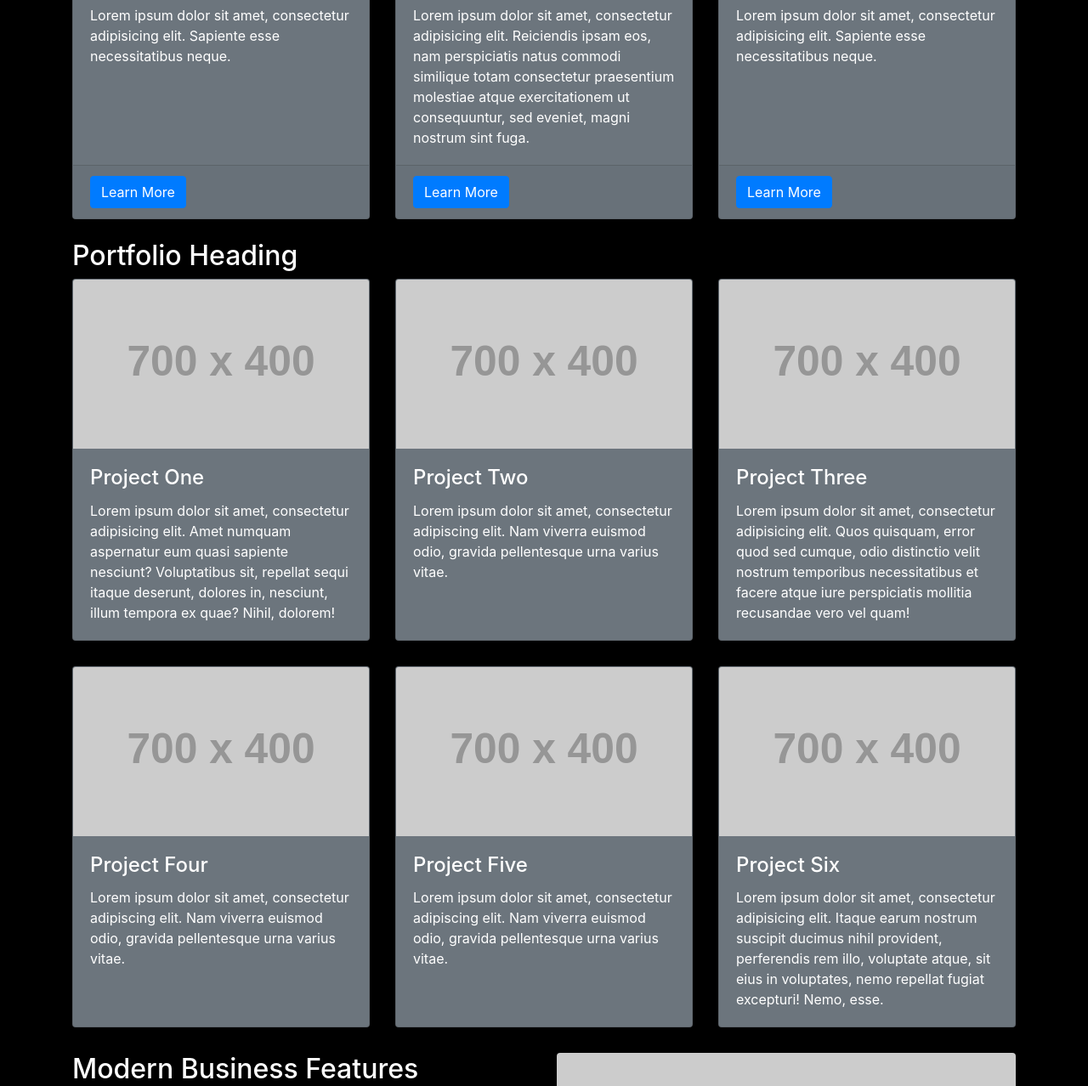
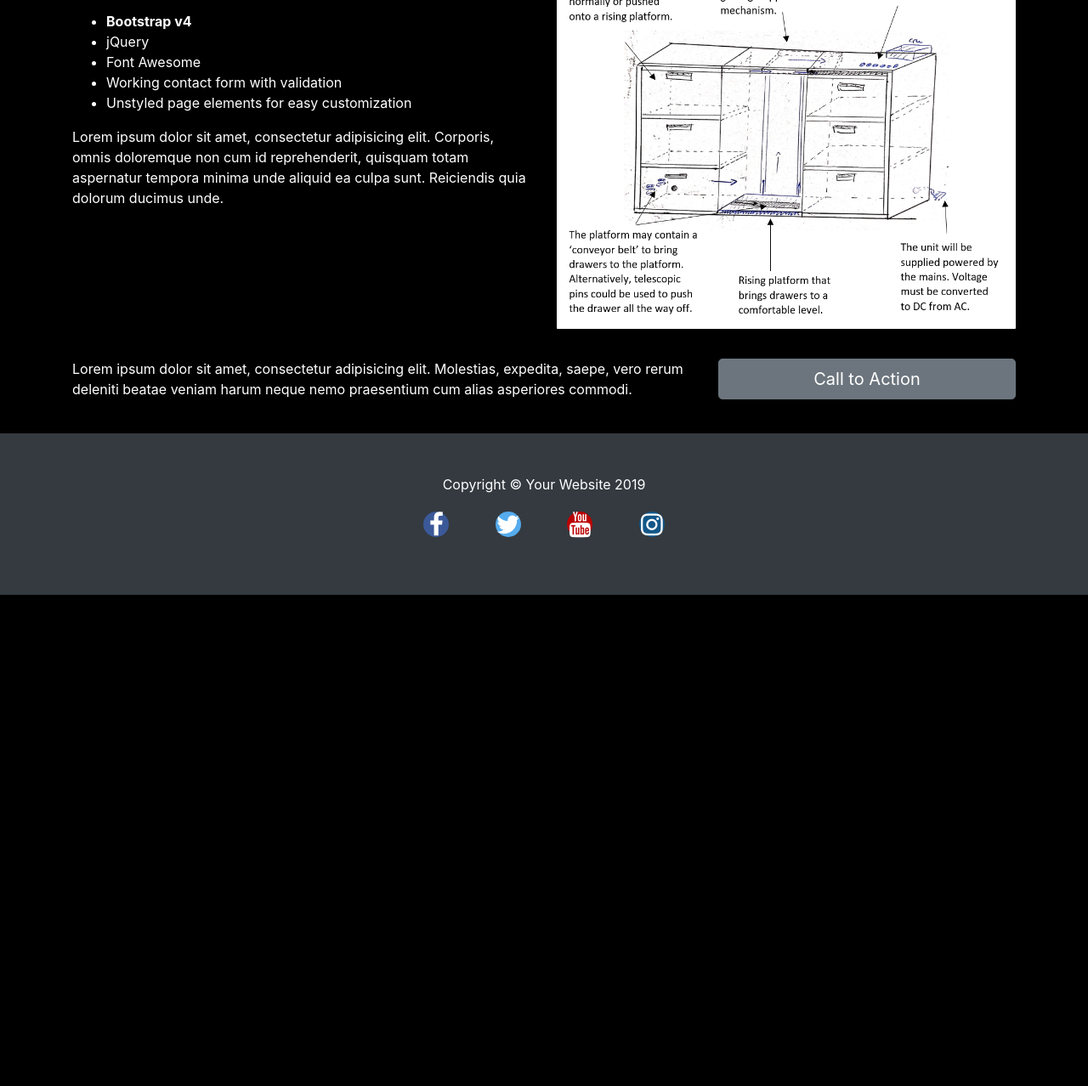
Before and after one commit to ajs917/Horizons, a website: page index.html in a window 1280 px wide. Shown: the part 741-2019 px from the top of the page at 85% size. After the commit the page ends 1441 px from the top, so only its background shows below. Drawn offline with Linux system fonts and the light colour scheme; placeholder pictures from the web are drawn by us.

Commit message:
ContentReadyVersion

```diff
--- a/index.html
+++ b/index.html
@@ -118,123 +118,12 @@
   <!-- Page Content -->
   <div class="container">
 
-    <h1 class="my-4">Welcome to Modern Business</h1>
-
-    <!-- Marketing Icons Section -->
-    <div class="row">
-      <div class="col-lg-4 mb-4">
-        <div class="card h-100">
-          <h4 class="card-header">Card Title</h4>
-          <div class="card-body">
-            <p class="card-text">Lorem ipsum dolor sit amet, consectetur adipisicing elit. Sapiente esse necessitatibus neque.</p>
-          </div>
-          <div class="card-footer">
-            <a href="#" class="btn btn-primary">Learn More</a>
-          </div>
-        </div>
-      </div>
-      <div class="col-lg-4 mb-4">
-        <div class="card h-100">
-          <h4 class="card-header">Card Title</h4>
-          <div class="card-body">
-            <p class="card-text">Lorem ipsum dolor sit amet, consectetur adipisicing elit. Reiciendis ipsam eos, nam perspiciatis natus commodi similique totam consectetur praesentium molestiae atque exercitationem ut consequuntur, sed eveniet, magni nostrum sint fuga.</p>
-          </div>
-          <div class="card-footer">
-            <a href="#" class="btn btn-primary">Learn More</a>
-          </div>
-        </div>
-      </div>
-      <div class="col-lg-4 mb-4">
-        <div class="card h-100">
-          <h4 class="card-header">Card Title</h4>
-          <div class="card-body">
-            <p class="card-text">Lorem ipsum dolor sit amet, consectetur adipisicing elit. Sapiente esse necessitatibus neque.</p>
-          </div>
-          <div class="card-footer">
-            <a href="#" class="btn btn-primary">Learn More</a>
-          </div>
-        </div>
-      </div>
-    </div>
-    <!-- /.row -->
-
-    <!-- Portfolio Section -->
-    <h2>Portfolio Heading</h2>
-
-    <div class="row">
-      <div class="col-lg-4 col-sm-6 portfolio-item">
-        <div class="card h-100">
-          <a href="#"><img class="card-img-top" src="http://placehold.it/700x400" alt=""></a>
-          <div class="card-body">
-            <h4 class="card-title">
-              <a href="#">Project One</a>
-            </h4>
-            <p class="card-text">Lorem ipsum dolor sit amet, consectetur adipisicing elit. Amet numquam aspernatur eum quasi sapiente nesciunt? Voluptatibus sit, repellat sequi itaque deserunt, dolores in, nesciunt, illum tempora ex quae? Nihil, dolorem!</p>
-          </div>
-        </div>
-      </div>
-      <div class="col-lg-4 col-sm-6 portfolio-item">
-        <div class="card h-100">
-          <a href="#"><img class="card-img-top" src="http://placehold.it/700x400" alt=""></a>
-          <div class="card-body">
-            <h4 class="card-title">
-              <a href="#">Project Two</a>
-            </h4>
-            <p class="card-text">Lorem ipsum dolor sit amet, consectetur adipiscing elit. Nam viverra euismod odio, gravida pellentesque urna varius vitae.</p>
-          </div>
-        </div>
-      </div>
-      <div class="col-lg-4 col-sm-6 portfolio-item">
-        <div class="card h-100">
-          <a href="#"><img class="card-img-top" src="http://placehold.it/700x400" alt=""></a>
-          <div class="card-body">
-            <h4 class="card-title">
-              <a href="#">Project Three</a>
-            </h4>
-            <p class="card-text">Lorem ipsum dolor sit amet, consectetur adipisicing elit. Quos quisquam, error quod sed cumque, odio distinctio velit nostrum temporibus necessitatibus et facere atque iure perspiciatis mollitia recusandae vero vel quam!</p>
-          </div>
-        </div>
-      </div>
-      <div class="col-lg-4 col-sm-6 portfolio-item">
-        <div class="card h-100">
-          <a href="#"><img class="card-img-top" src="http://placehold.it/700x400" alt=""></a>
-          <div class="card-body">
-            <h4 class="card-title">
-              <a href="#">Project Four</a>
-            </h4>
-            <p class="card-text">Lorem ipsum dolor sit amet, consectetur adipiscing elit. Nam viverra euismod odio, gravida pellentesque urna varius vitae.</p>
-          </div>
-        </div>
-      </div>
-      <div class="col-lg-4 col-sm-6 portfolio-item">
-        <div class="card h-100">
-          <a href="#"><img class="card-img-top" src="http://placehold.it/700x400" alt=""></a>
-          <div class="card-body">
-            <h4 class="card-title">
-              <a href="#">Project Five</a>
-            </h4>
-            <p class="card-text">Lorem ipsum dolor sit amet, consectetur adipiscing elit. Nam viverra euismod odio, gravida pellentesque urna varius vitae.</p>
-          </div>
-        </div>
-      </div>
-      <div class="col-lg-4 col-sm-6 portfolio-item">
-        <div class="card h-100">
-          <a href="#"><img class="card-img-top" src="http://placehold.it/700x400" alt=""></a>
-          <div class="card-body">
-            <h4 class="card-title">
-              <a href="#">Project Six</a>
-            </h4>
-            <p class="card-text">Lorem ipsum dolor sit amet, consectetur adipisicing elit. Itaque earum nostrum suscipit ducimus nihil provident, perferendis rem illo, voluptate atque, sit eius in voluptates, nemo repellat fugiat excepturi! Nemo, esse.</p>
-          </div>
-        </div>
-      </div>
-    </div>
-    <!-- /.row -->
+    <h1 class="my-4">Making and Prototyping for Research and Products</h1>
 
     <!-- Features Section -->
     <div class="row">
       <div class="col-lg-6">
-        <h2>Modern Business Features</h2>
+        <h3>Our Product: The Automated Desk Unit</h3>
         <p>The Modern Business template by Start Bootstrap includes:</p>
         <ul>
           <li>
@@ -248,7 +137,7 @@
         <p>Lorem ipsum dolor sit amet, consectetur adipisicing elit. Corporis, omnis doloremque non cum id reprehenderit, quisquam totam aspernatur tempora minima unde aliquid ea culpa sunt. Reiciendis quia dolorum ducimus unde.</p>
       </div>
       <div class="col-lg-6">
-        <img class="img-fluid rounded" src="http://placehold.it/700x450" alt="">
+        <img class="img-fluid rounded" src="img\Solution.png" alt="">
       </div>
     </div>
     <!-- /.row -->
```
